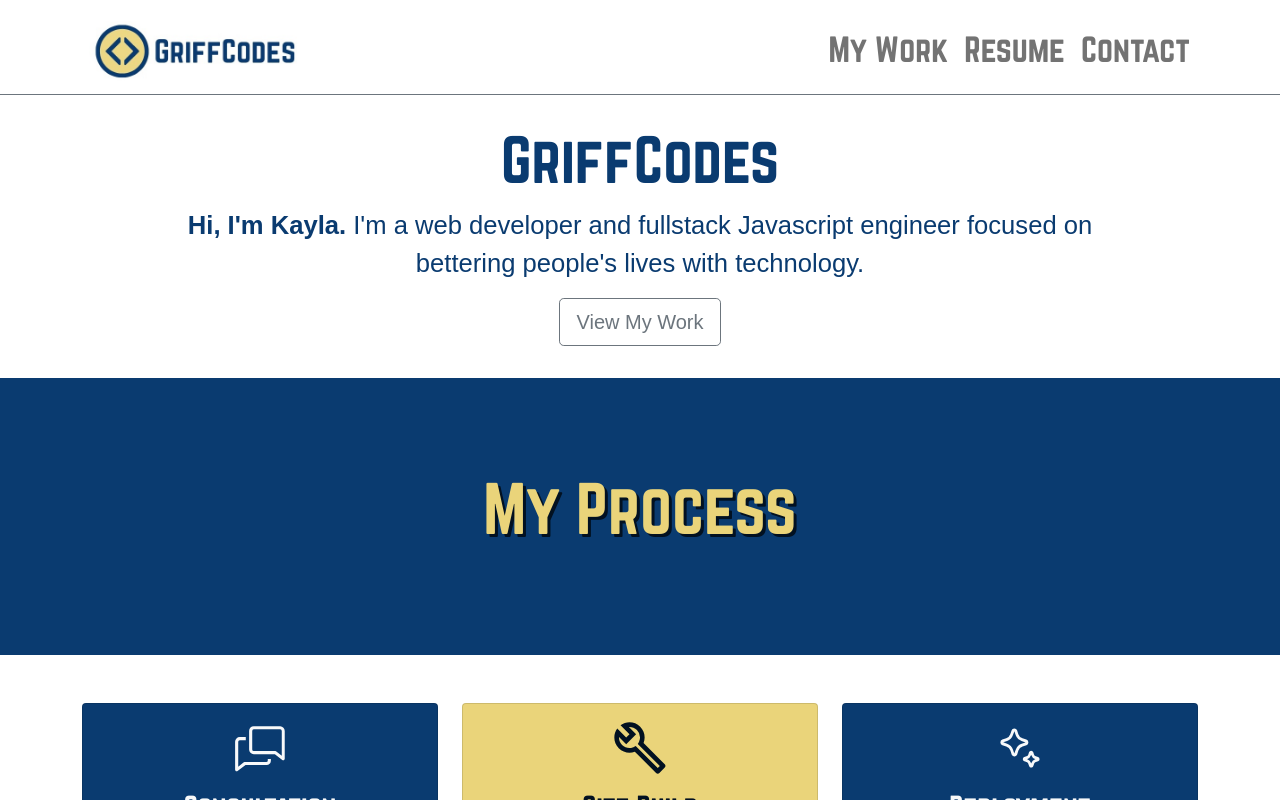
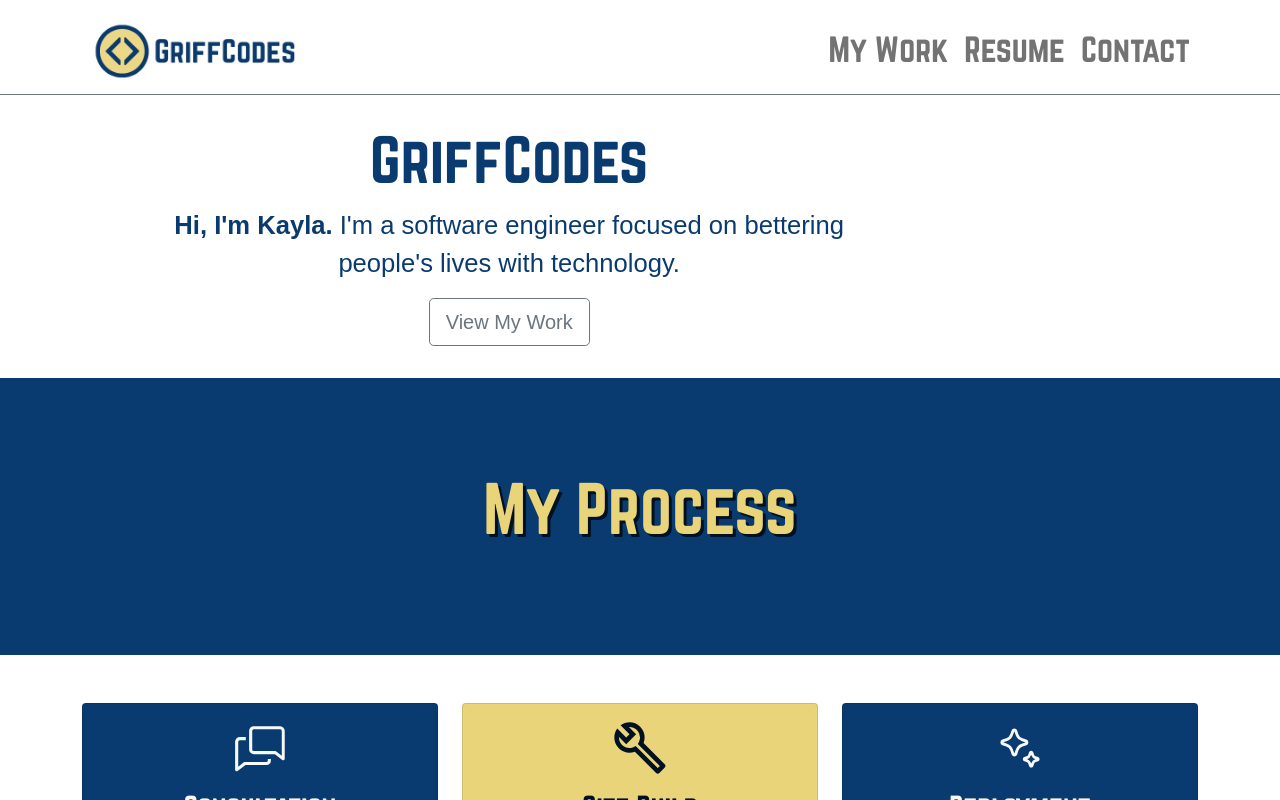
Before and after one commit to kgriffcodes/custom-software-portfolio, a React (Create React App) app: page / in a window 1280 px wide. Shown: the top 800 px of the page. Built offline with nearby package versions, Linux system fonts and the light colour scheme.

Commit message:
update hero description

```diff
--- a/src/SoftwarePage.jsx
+++ b/src/SoftwarePage.jsx
@@ -59,9 +59,8 @@ export default function Software() {
           <div className="text-center w-sm-50 d-inline-block py-3">
             <h1 className="griffcodes-h1 norwester mt-3 mx-5">GriffCodes</h1>
             <p className="mw-75 mx-auto">
-              <span className="hi-im-kayla">Hi, I'm Kayla.</span> I'm a web
-              developer and fullstack Javascript engineer focused on bettering
-              people's lives with technology.
+              <span className="hi-im-kayla">Hi, I'm Kayla.</span> I'm a software
+              engineer focused on bettering people's lives with technology.
             </p>
             <a href="#work" className="btn btn-outline-secondary btn-lg mb-3">
               View My Work
```
